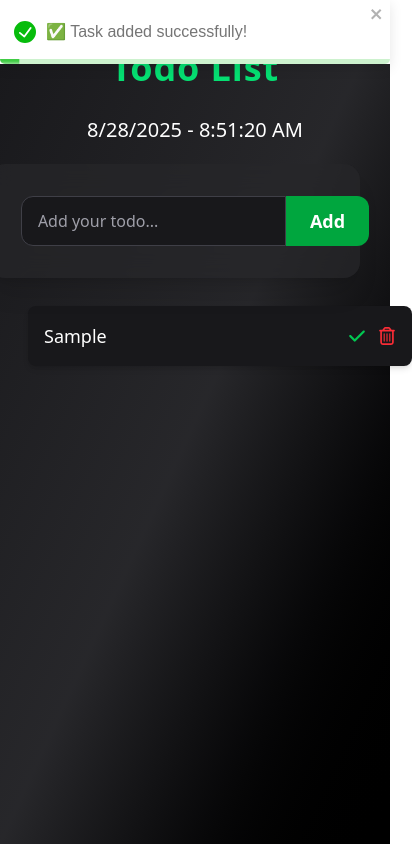
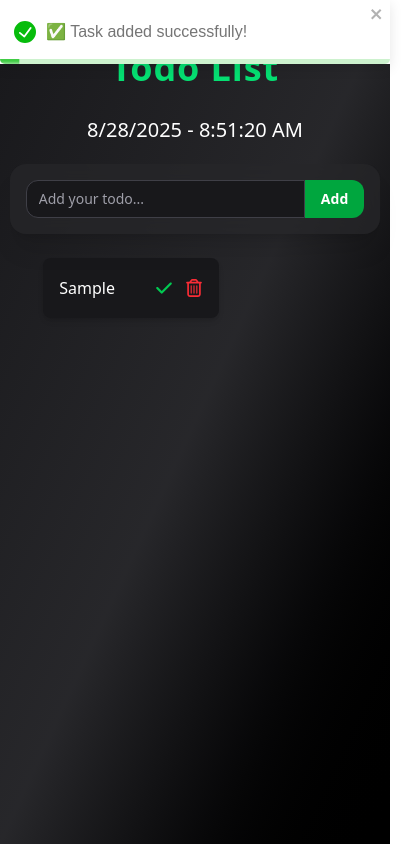
Before and after one commit to Akashchoudhary01/ReactPractice, a React (Vite) app in the folder todo/: page / in a window 390 px wide. Both pictures are taken after typing "Sample" into the empty fields and a click on the button "Add". Shown: the whole page, 412 px wide, since content can reach past the window. Built offline with nearby package versions, Linux system fonts and the light colour scheme.

Commit message:
css part full done

```diff
--- a/todo/src/Components/DisplayTodo/DisplayTodo.jsx
+++ b/todo/src/Components/DisplayTodo/DisplayTodo.jsx
@@ -7,9 +7,12 @@ export default function DisplayTodo({
   data,
 }) {
   return (
-    <div>
-      <li className="flex justify-between items-center bg-zinc-900 px-4 py-3 m-3 rounded-lg shadow-md text-lg w-96 h-[60px]">
-        {/* Task Text with scroll */}
+    <div className="w-full">
+      <li
+        className="flex justify-between items-center bg-zinc-900 px-4 py-3 m-2 rounded-lg shadow-md text-base sm:text-lg
+                   w-full max-w-md sm:max-w-lg md:max-w-xl lg:max-w-2xl h-auto min-h-[60px]"
+      >
+        {/* Task Text */}
         <span
           className={`flex-1 overflow-x-auto whitespace-nowrap scrollbar-none pr-2 ${
             checked ? "line-through opacity-50" : ""
@@ -24,13 +27,13 @@ export default function DisplayTodo({
             onClick={() => onHandelCheckedTodo(data)}
             className="text-green-500 hover:text-green-400"
           >
-            <FaCheck />
+            <FaCheck size={18} />
           </button>
           <button
             onClick={() => onHandelDeleteTodo(data)}
             className="text-red-500 hover:text-red-400"
           >
-            <FaRegTrashCan />
+            <FaRegTrashCan size={18} />
           </button>
         </div>
       </li>
--- a/todo/src/Components/InputBox/InputBox.jsx
+++ b/todo/src/Components/InputBox/InputBox.jsx
@@ -1,41 +1,45 @@
-import React, { useState } from 'react'
+import React, { useState } from "react";
 
-export default function InputBox({saveTodo}) {
-const [input , setInput] = useState({});
+export default function InputBox({ saveTodo }) {
+  const [input, setInput] = useState({ id: "", content: "", checked: false });
 
-    const handelInputSubmit = (value) => {
-    setInput({id:value , content : value , checked:false });
+  const handelInputChange = (value) => {
+    setInput({ id: Date.now(), content: value, checked: false });
   };
 
-    const handelFormSubmit = (e)=>{
+  const handelFormSubmit = (e) => {
     e.preventDefault();
+    if (!input.content.trim()) return; // prevent empty todo
     saveTodo(input);
-      setInput({id:"" , content:""  , checked :false}); // after adding empty the input fild
-    }
+    setInput({ id: "", content: "", checked: false }); // clear input after adding
+  };
 
   return (
-    <div>
-       <div className="bg-zinc-800/70 backdrop-blur-md shadow-xl rounded-2xl p-8 w-[90%] sm:w-[450px]">
+    <div className="w-full flex justify-center">
+      <div className="bg-zinc-800/70 backdrop-blur-md shadow-xl rounded-2xl p-4 sm:p-6 md:p-8 w-[95%] sm:w-[450px]">
         <form onSubmit={handelFormSubmit} className="flex">
           {/* Input */}
           <input
             type="text"
             autoComplete="off"
             value={input.content}
-                    onChange={(e) => handelInputSubmit(e.target.value)}
+            onChange={(e) => handelInputChange(e.target.value)}
             placeholder="Add your todo..."
-                    className="flex-1 px-4 py-3 rounded-l-xl bg-zinc-900 text-white border border-zinc-700 placeholder:text-zinc-400 focus:outline-none focus:border-green-500 transition"
+            className="flex-1 px-3 sm:px-4 py-2 sm:py-3 rounded-l-xl bg-zinc-900 text-white
+                       border border-zinc-700 placeholder:text-zinc-400
+                       focus:outline-none focus:border-green-500 transition text-sm sm:text-base"
           />
           {/* Button */}
           <button
             type="submit"
-                    className="bg-green-600 hover:bg-green-500 active:bg-green-700 text-lg font-semibold px-6 rounded-r-xl transition duration-200"
+            className="bg-green-600 hover:bg-green-500 active:bg-green-700
+                       text-sm sm:text-base font-semibold px-4 sm:px-6
+                       rounded-r-xl transition duration-200"
           >
             Add
           </button>
         </form>
       </div>
-
     </div>
-  )
+  );
 }
```
Lines whose indentation alone changed are shown as unchanged.
